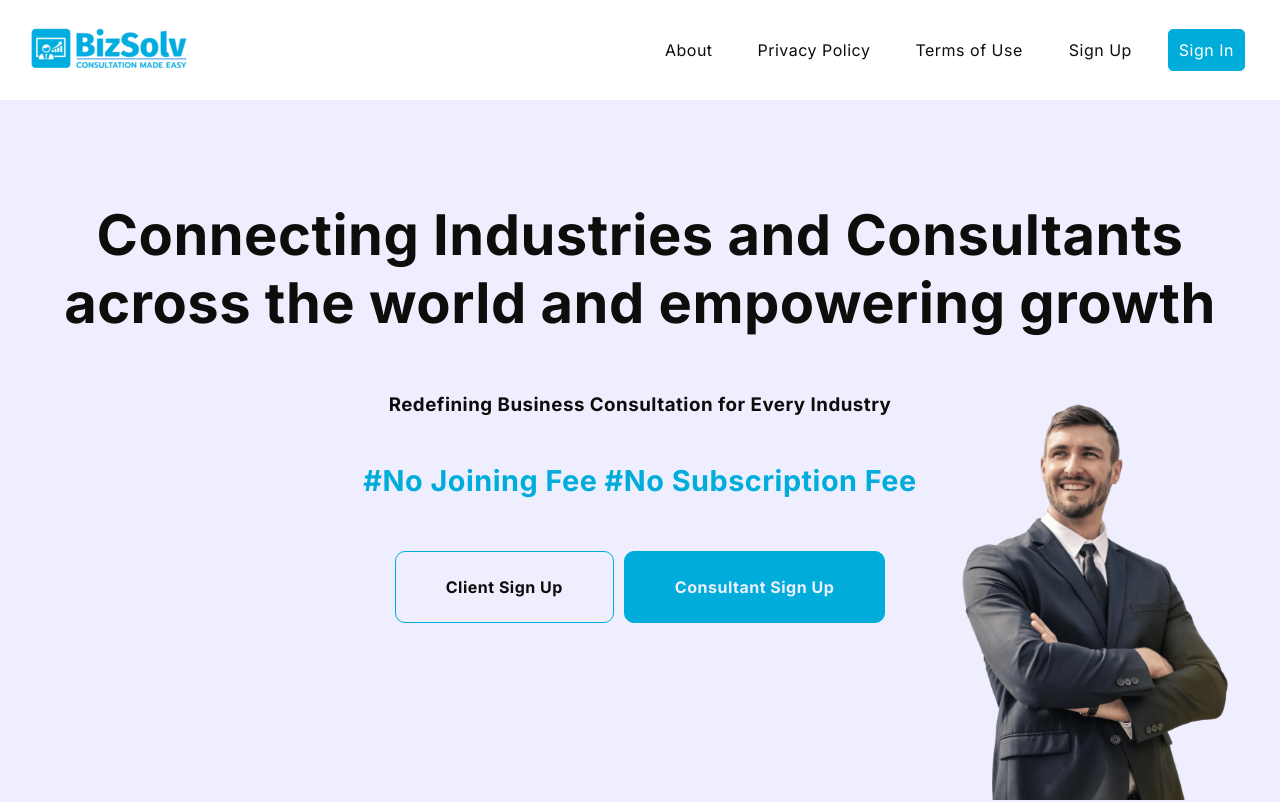
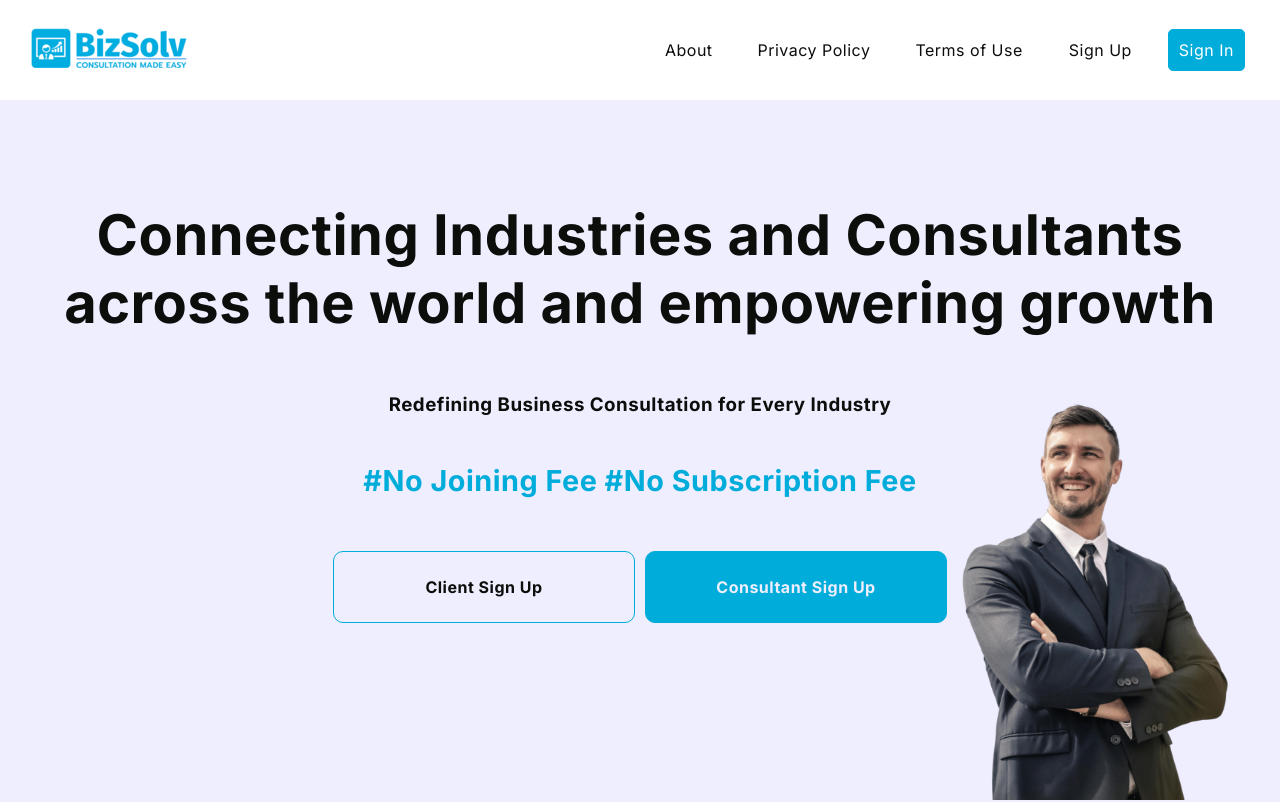
Before and after one commit to JaifDev/bizsolv-landing, a React (Vite) app: page / in a window 1280 px wide. Shown: the top 802 px of the page. Built offline with nearby package versions, Linux system fonts and the light colour scheme.

Commit message:
Minor change

```diff
--- a/src/pages/Home/Home.jsx
+++ b/src/pages/Home/Home.jsx
@@ -51,6 +51,7 @@ const Home = () => {
             style={{
               display: "flex",
               gap: 10,
+              alignItems: "center",
             }}
           >
             <a href="https://consultation.bizsolv.com/en/customer_signup">
--- a/src/pages/Home/Home.scss
+++ b/src/pages/Home/Home.scss
@@ -71,10 +71,17 @@
         right: 0;
 
         @include mobile {
-          width: 300px;
+          width: 250px;
           left: 50%;
           transform: translateX(-50%);
           bottom: 0;
+        }
+      }
+
+      .links{
+        @include mobile {
+          flex-direction: column;
+          align-items: center;
         }
       }
 
@@ -86,6 +93,12 @@
         color: $primary;
         font-weight: bold;
         border: 1px solid $third;
+        width: 200px;
+        text-align: center;
+
+        @include mobile {
+          padding: 15px;
+        }
 
         &:hover {
           background-color: $primary;
@@ -93,11 +106,11 @@
           color: $secondary;
         }
 
-        &.no-bg{
+        &.no-bg {
           background-color: $primary;
           color: $secondary;
 
-          &:hover{
+          &:hover {
             color: $third;
           }
         }
```
